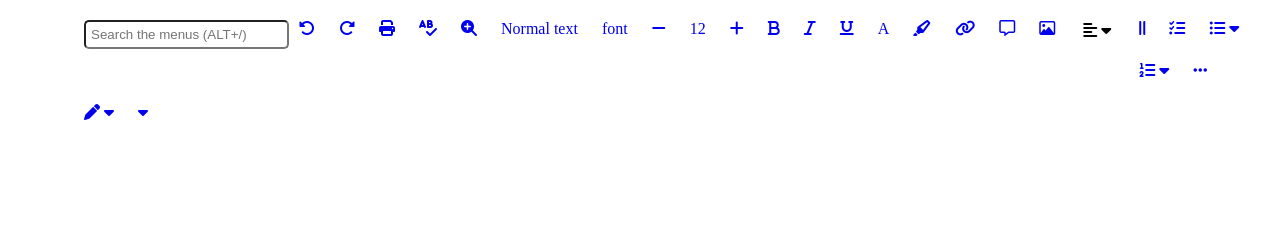
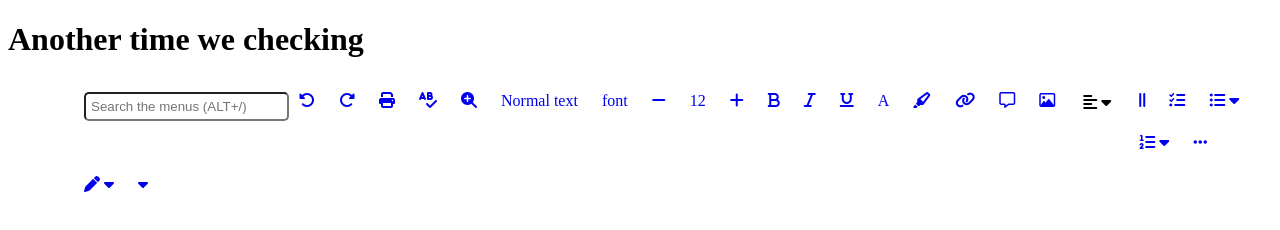
Before and after one commit to MarufMobin/MirosoftWord, a plain HTML site: page index.html in a window 1280 px wide. Drawn offline with Linux system fonts and the light colour scheme.

Commit message:
checking another time

```diff
--- a/index.html
+++ b/index.html
@@ -15,6 +15,7 @@
 
 <body>
     <header class="header-section">
+        <h1>Another time we checking</h1>
         <div class="navbar">
          <a href=""><input style="width: 100%; padding: 5px; border-radius: 5px;" type="text" name="" id="" placeholder="Search the menus (ALT+/)"></a>
             <a href="#"><i class="fas fa-undo-alt"></i> </a>
```
